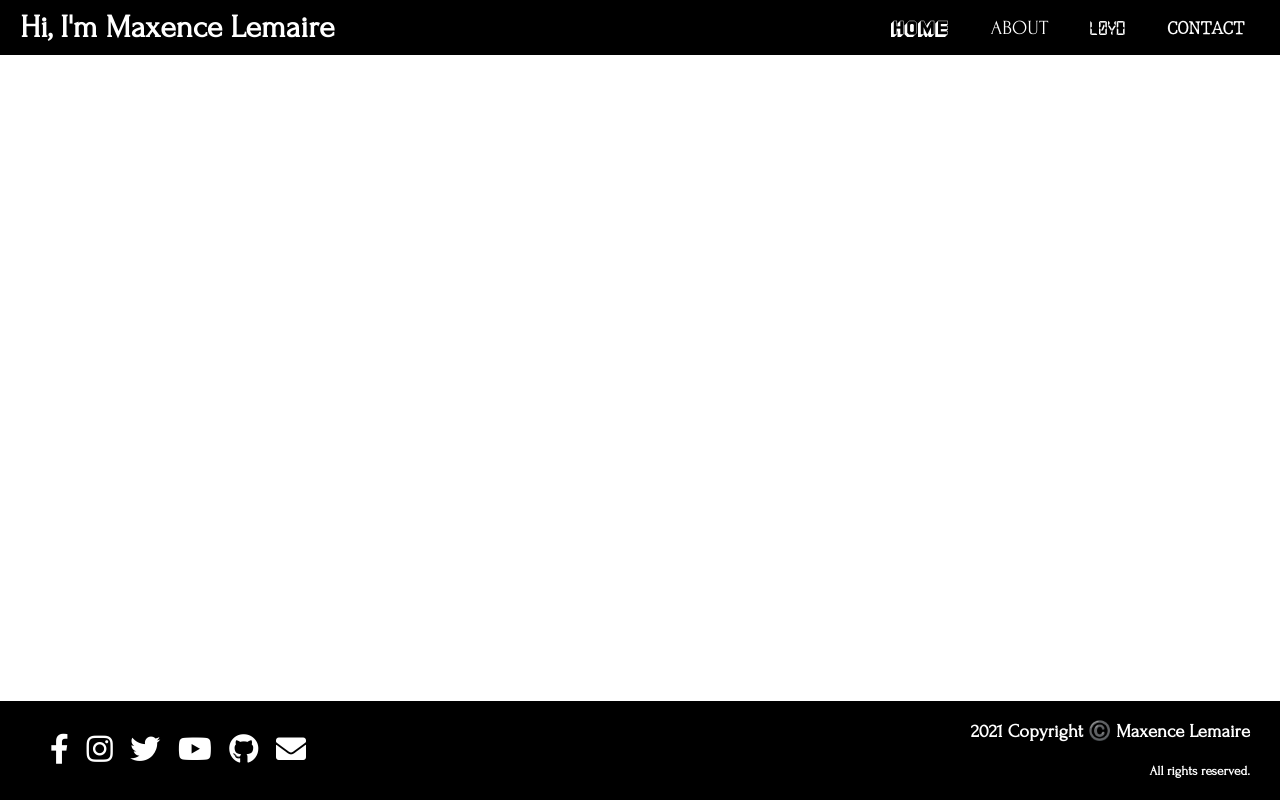
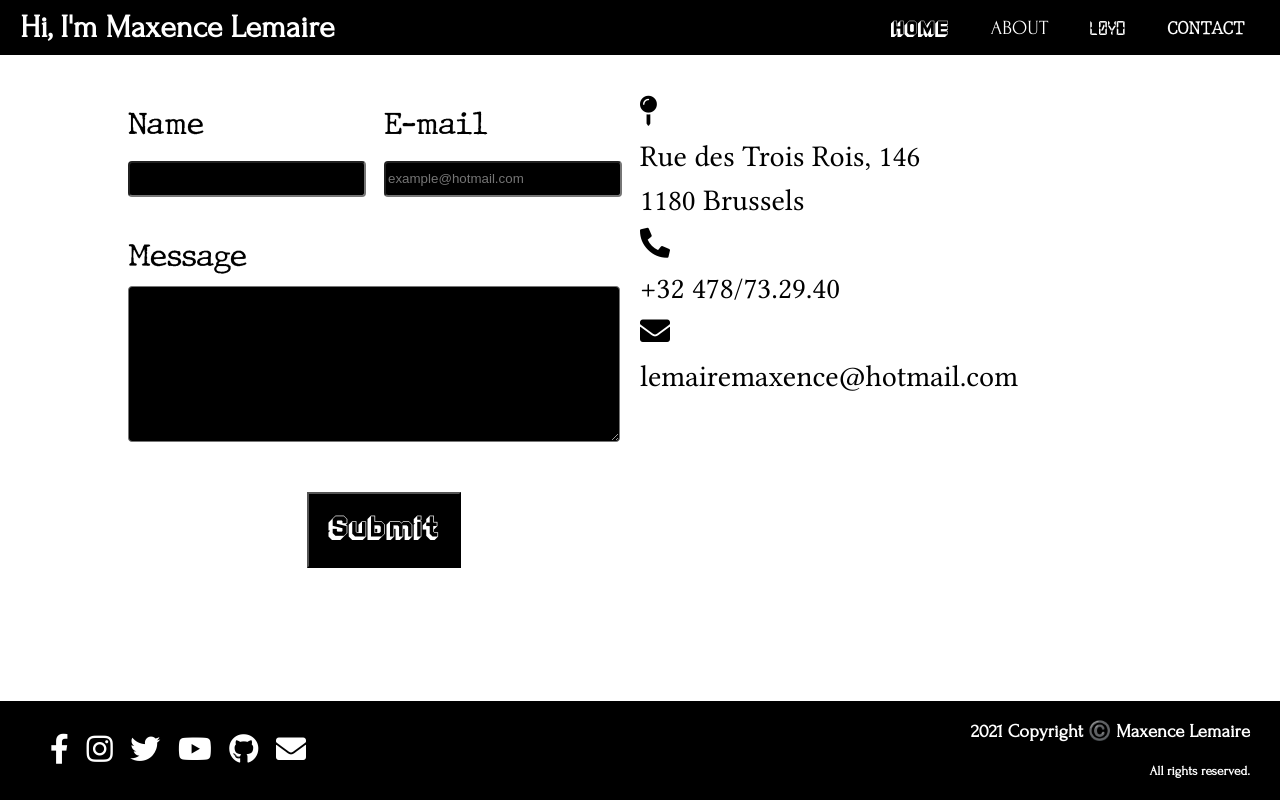
Before and after one commit to Maxlewa/react-portfolio-16, a React (Create React App) app: page /contact in a window 1280 px wide. Built offline with nearby package versions, Linux system fonts and the light colour scheme.

Commit message:
contact en cours

```diff
--- a/src/components/ContactComponent.js
+++ b/src/components/ContactComponent.js
@@ -2,12 +2,44 @@ import React from 'react'
 
 export default function ContactComponent() {
     return (
-        <div>
+        <div id="sectionContact">
+            {/* LEFT */}
             <div id="divContactLeft">
-
+                <div id="divNameMail">
+                    <div className="nameMail">
+                        <p>Name</p>
+                        <input type="text"/>
+                    </div>
+                    <div className="nameMail">
+                        <p>E-mail</p>
+                        <input type="text" placeholder="example@hotmail.com"/>
+                    </div>
+                </div>
+                <div id="divMessage">
+                    <p>Message</p>
+                    <textarea name="" id="" cols="30" rows="10"></textarea>
+                </div>
+                <div id="divSubmit">
+                    <button id="buttonSubmit">Submit</button>
+                </div>
             </div>
+            {/* RIGHT */}
             <div id="divContactRight">
-
+                <div id="contactAdress">
+                    <i class="fas fa-map-pin"></i>
+                    <div>
+                        <p>Rue des Trois Rois, 146</p>
+                        <p>1180 Brussels</p>
+                    </div>
+                </div>
+                <div id="contactPhone">
+                    <i class="fas fa-phone-alt"></i>
+                    <p>+32 478/73.29.40</p>
+                </div>
+                <div id="contactMail">
+                    <i class="fas fa-envelope"></i>
+                    <p>lemairemaxence@hotmail.com</p>
+                </div>
             </div>
         </div>
     )
--- a/src/components/LoydComponent.js
+++ b/src/components/LoydComponent.js
@@ -5,9 +5,9 @@ export default function LoydComponent() {
     return (
         <div id="divLoyd">
             <div id="divImg">
-                {/* <Fade> */}
+                <Fade>
                 <img src="./images/background.png" alt=""/>
-                {/* </Fade> */}
+                </Fade>
             </div>
             <div id="playerSpotify">
                 <Fade>
@@ -30,8 +30,10 @@ export default function LoydComponent() {
                 <a href="https://www.deezer.com/en/artist/13852921" target="_blank"><i class="fab fa-deezer"></i></a>
             </div>
             </Fade>
-            <div>
-                <img src="./images/sonymusic.png" alt=""/>
+            <div id="divSony">
+                <Fade>
+                <img src="./images/sonybis.png" alt=""/>
+                </Fade>
             </div>
         </div>
     )
--- /dev/null
+++ b/src/sass/components/_contactcomponent.sass
@@ -0,0 +1,48 @@
+#sectionContact
+    display: flex
+    justify-content: center
+    font-size: 30px
+    margin-top: 40px
+    #divContactLeft
+        font-family: typewriter-regular
+        width: 40%
+        #divNameMail
+            display: flex
+            margin-bottom: 40px
+            .nameMail
+                width: 50%
+                input
+                    width: 90%
+        #divMessage
+            textarea
+                width: 95%
+                background-color: black
+                color: white
+                border-radius: 4px
+        #divSubmit
+            margin-top: 40px
+            text-align: center
+            button
+                color: white
+                background-color: black
+                font-family: unbutton
+                font-size: 30px
+                padding: 10px 20px 20px 20px
+                transition: 0.1s ease
+            button:hover
+                outline: 2px solid black
+                background-color: white
+                color: black
+                transition: 0.1s ease
+    #divContactRight
+        width: 40%
+        font-family: libertiner
+
+p
+    margin: 10px 0 10px 0
+
+input
+    height: 30px
+    background-color: black
+    color: white
+    border-radius: 4px
--- a/src/sass/components/_loydcomponent.sass
+++ b/src/sass/components/_loydcomponent.sass
@@ -90,3 +90,13 @@
 .fa-amazon:hover
     color: #bd8621
     transition: 0.2s ease
+
+#divSony
+    position: absolute
+    left: 50%
+    transform: translateX(-50%)
+    bottom: 120px
+    text-align: center
+    img
+        width: 20%
+        filter: invert(100%) grayscale(100%)
--- a/src/sass/components/_style.sass
+++ b/src/sass/components/_style.sass
@@ -3,3 +3,4 @@
 @import './_presentation'
 @import './_aboutcomponent'
 @import './_loydcomponent'
+@import './_contactcomponent'
```
Also changed, not shown: public/images/sonybis.png (added).
